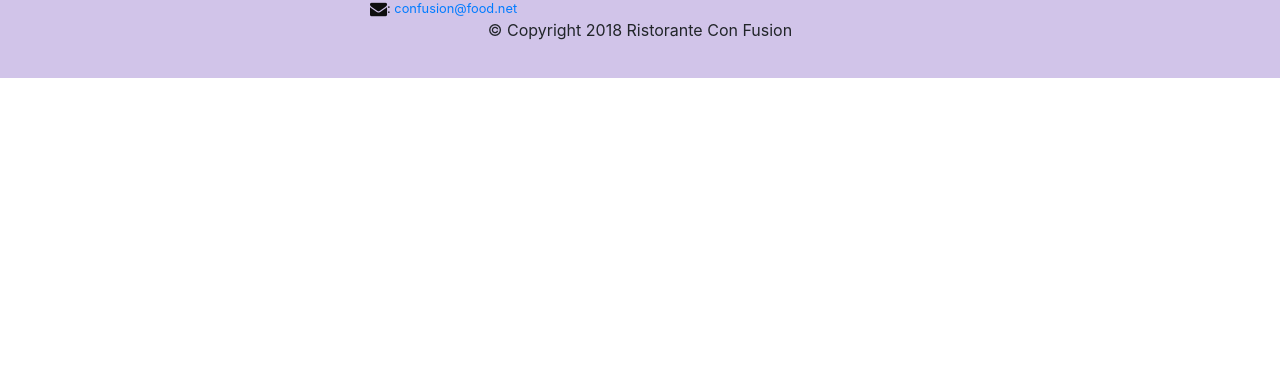
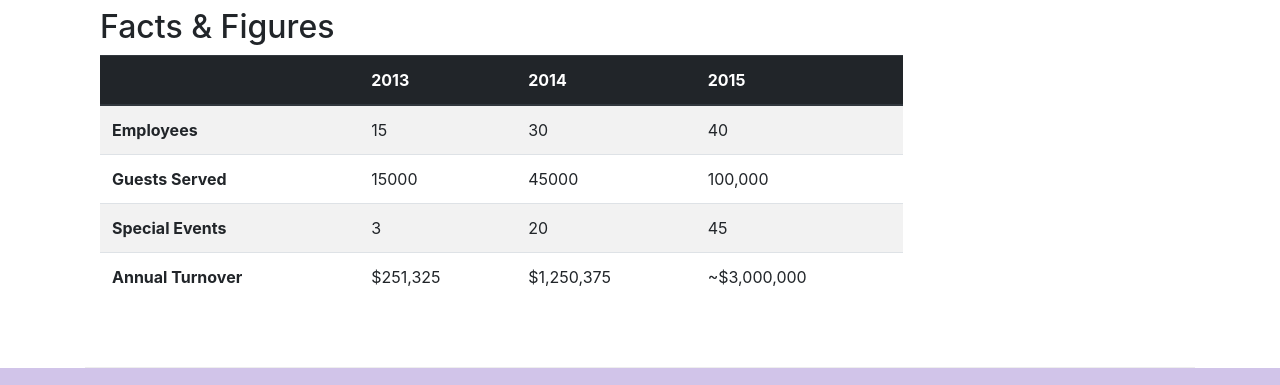
Before and after one commit to Sichao25/bootstrap_project, a website: page aboutus.html in a window 1280 px wide. Shown: the part 1710-2095 px from the top of the page. Before the commit the page ends 1788 px from the top, so only its background shows below. Drawn offline with nearby package versions, Linux system fonts and the light colour scheme.

Commit message:
add card to aboutus

```diff
--- a/aboutus.html
+++ b/aboutus.html
@@ -59,14 +59,38 @@
         </div>
 
         <div class="row row-content align-items-center">
-            <div class="col-sm-2 order-sm-last">
+            <div class="col-sm-6">
                 <h2>Our History</h2>
-            </div>
-            <div class="col-sm">
                 <p>Started in 2010, Ristorante con Fusion quickly established itself as a culinary icon par excellence in Hong Kong. With its unique brand of world fusion cuisine that can be found nowhere else, it enjoys patronage from the A-list clientele in Hong Kong.  Featuring four of the best three-star Michelin chefs in the world, you never know what will arrive on your plate the next time you visit us.</p>
                 <p>The restaurant traces its humble beginnings to <em>The Frying Pan</em>, a successful chain started by our CEO, Mr. Peter Pan, that featured for the first time the world's best cuisines in a pan.</p>
             </div>
-            <div>
+            <div class="col-sm">
+                <div class="card">
+                    <h3 class="card-header bg-primary text-white">Facts At a Glance</h3>
+                    <div class="card-body">
+                        <dl class="row">
+                            <dt class="col-6">Started</dt>
+                            <dd class="col-6">3 Feb. 2013</dd>
+                            <dt class="col-6">Major Stake Holder</dt>
+                            <dd class="col-6">HK Fine Foods Inc.</dd>
+                            <dt class="col-6">Last Year's Turnover</dt>
+                            <dd class="col-6">$1,250,375</dd>
+                            <dt class="col-6">Employees</dt>
+                            <dd class="col-6">40</dd>
+                        </dl>
+                        </dl>
+                    </div>
+                </div>
+            </div>
+            <div class="col-12">
+                <div class="card card-body bg-light">
+                    <blockquote class="blockquote">
+                        <p class="mb-0">You better cut the pizza in four pieces because I am not hungry enough to eat six</p>
+                        <footer class="blockquote-footer">Yogi Berra,
+                            <cite title="Source Title">The wit ang wisdom of Yogi Berra, P.PePe, 2014</cite>
+                        </footer>
+                    </blockquote>
+                </div>
             </div>
         </div>
 
@@ -85,6 +109,52 @@
                 <h3>Alberto Somayya <small>Executive Chef</small></h3>
                 <p>Award winning three-star Michelin chef with wide International experience having worked closely with whos-who in the culinary world, he specializes in creating mouthwatering Indo-Italian fusion experiences. He says, <em>Put together the cuisines from the two craziest cultures, and you get a winning hit! Amma Mia!</em></p>
             </div>
+       </div>
+       <div class="row row-content">
+           <div class="col-12 col-sm-9">
+               <h2>Facts &amp; Figures</h2>
+               <div class="table-responsive">
+                <table class="table table-striped">
+                    <thead class="thead-dark">
+                        <tr>
+                            <th>&nbsp;</th>
+                            <th>2013</th>
+                            <th>2014</th>
+                            <th>2015</th>
+                        </tr>
+                    </thead>
+                    <tbody>
+                        <tr>
+                            <th>Employees</th>
+                            <td>15</td>
+                            <td>30</td>
+                            <td>40</td>
+                        </tr>
+                        <tr>
+                            <th>Guests Served</th>
+                            <td>15000</td>
+                            <td>45000</td>
+                            <td>100,000</td>
+                        </tr>
+                        <tr>
+                            <th>Special Events</th>
+                            <td>3</td>
+                            <td>20</td>
+                            <td>45</td>
+                        </tr>
+                        <tr>
+                            <th>Annual Turnover</th>
+                            <td>$251,325</td>
+                            <td>$1,250,375</td>
+                            <td>~$3,000,000</td>
+                        </tr>
+                    </tbody>
+                </table>
+            </div>
+           </div>
+           <div class="col-12 col-sm-3">
+
+           </div>
        </div>
 
     </div>
```
